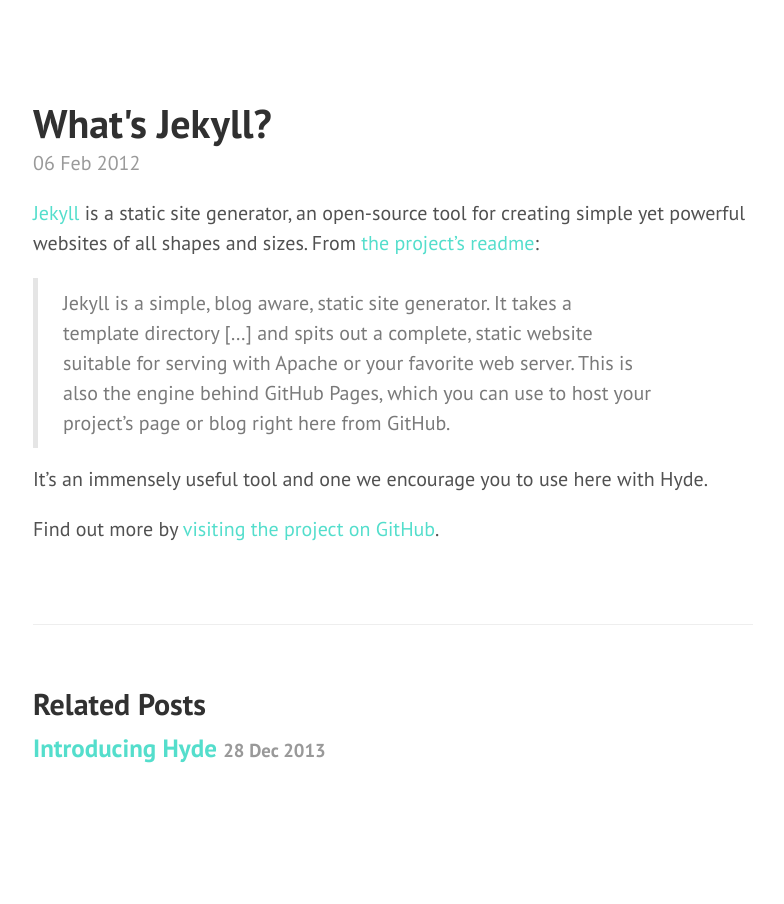
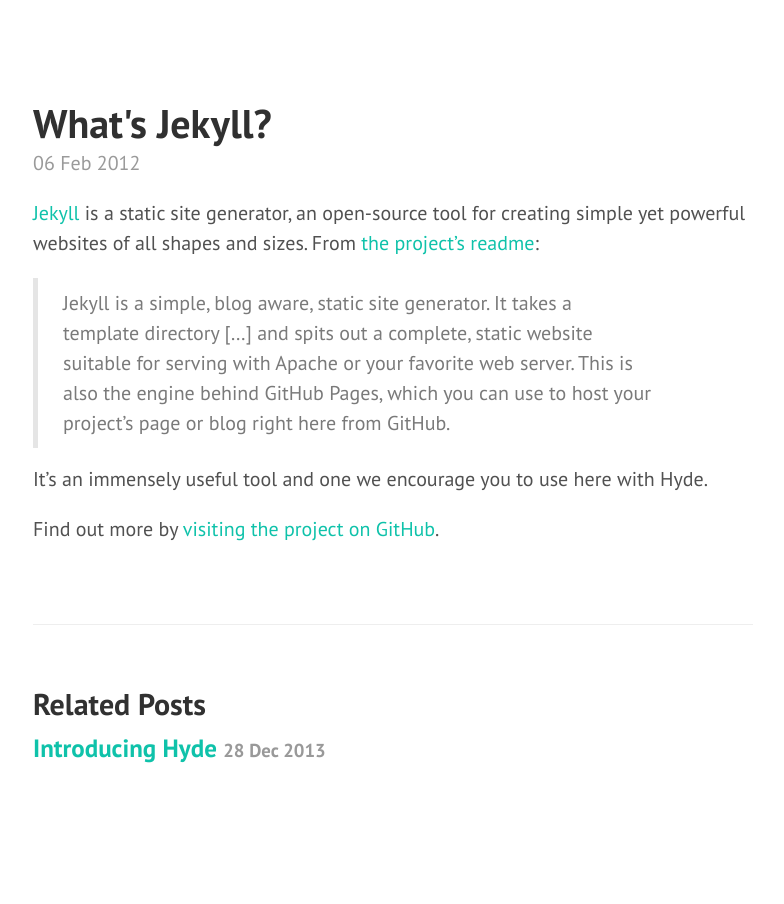
Before and after one commit to ruckhaus/ruckhaus.github.io, a Jekyll site: the page built from _posts/2012-02-06-whats-jekyll.md, in a window 1280 px wide. Shown: the part 102-1006 px from the top of the page, without its empty margins (427-1211 px from the left). Built offline with Jekyll 4.4.1, drawn with Linux system fonts in a browser that asks for light colours.

Commit message:
pick background color

```diff
--- a/public/css/hyde.css
+++ b/public/css/hyde.css
@@ -180,11 +180,11 @@
 
 /* Teal */
 .theme-base-teal .sidebar {
-  background-color: #54decc;
+  background-color: #0fc2aa;
 }
 .theme-base-teal .content a,
 .theme-base-teal .related-posts li a:hover {
-  color: #54decc;
+  color: #0fc2aa;
 }
 
 /* Red */
```
Also changed, not shown: README.md.
